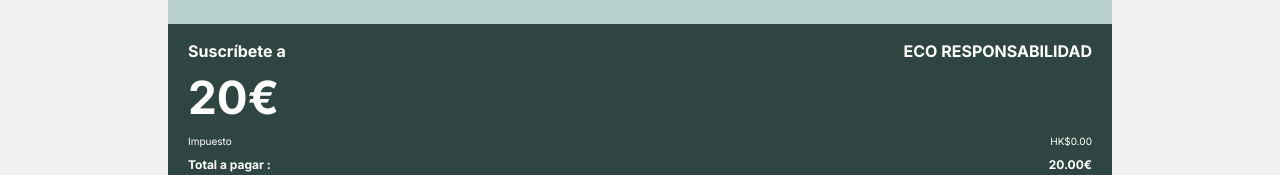
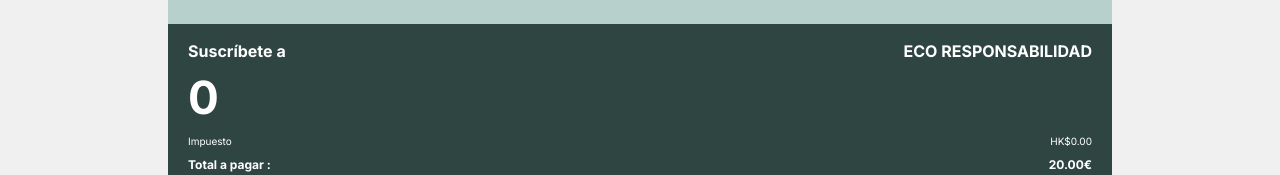
Before and after one commit to Jatinsingh0/App, a Next.js app: page /paymentPage in a window 1280 px wide. Shown: the part 149-324 px from the top of the page. Built offline with nearby package versions, Linux system fonts and the light colour scheme.

Commit message:
updateData

```diff
--- a/src/app/components/pricePageCard/pricePageCard.jsx
+++ b/src/app/components/pricePageCard/pricePageCard.jsx
@@ -5,8 +5,8 @@ import Button from '../button/button';
 import Link from 'next/link';
 
 
+const pricePageCard = ({price, heading, subHeading}) => {
 
-const pricePageCard = ({price, heading, subHeading}) => {
   return (
     <div className={styles.container}>
         <div className={styles.wrapper}>
@@ -20,7 +20,7 @@ const pricePageCard = ({price, heading, subHeading}) => {
              <p className={styles.priceText}>/año sin IVA</p>
         </div>
 
-        <Link href={"./paymentPage"}><Button title="Choose Plan"/></Link>
+        <Link href={`/paymentPage?price=${price}`}><Button title="Choose Plan"/></Link>
 
         <div className={styles.descSection}>
             <p className={styles.descHeading}>Envíe su residuo a nuestro almacén o nuestros puntos de recogida:</p>
--- a/src/app/paymentPage/page.jsx
+++ b/src/app/paymentPage/page.jsx
@@ -1,13 +1,15 @@
+"use client"
+
 import React from "react";
 import styles from "./payment.module.css";
 import Image from "next/image";
 import Link from "next/link";
+import { useSearchParams } from "next/navigation";
 
-export const metadata = {
-  title: "PaymentPage",
-  description: "This is a PaymentPage",
-};
+
 const PaymentPage = () => {
+  const searchParams = useSearchParams();
+  const price = searchParams.get("price") || "0";
   return (
     <div className={styles.container}>
       <div className={styles.wrapper}>
@@ -32,7 +34,7 @@ const PaymentPage = () => {
           </div>
 
           <div className={styles.price}>
-            <p>20€</p>
+            <p>{price}</p>
           </div>
 
           <div className={styles.Impuesto}>
--- a/src/app/planInfoPage/page.jsx
+++ b/src/app/planInfoPage/page.jsx
@@ -13,7 +13,7 @@ const page = () => {
       <div className={styles.wrapper}>
         <div className={styles.planHeading}>
           <div className={styles.imageContainer}>
-            <Link href={"/paymentPage"}>
+            <Link href={"/"}>
               <Image
                 src="/leftArrow.png"
                 alt=""
```
